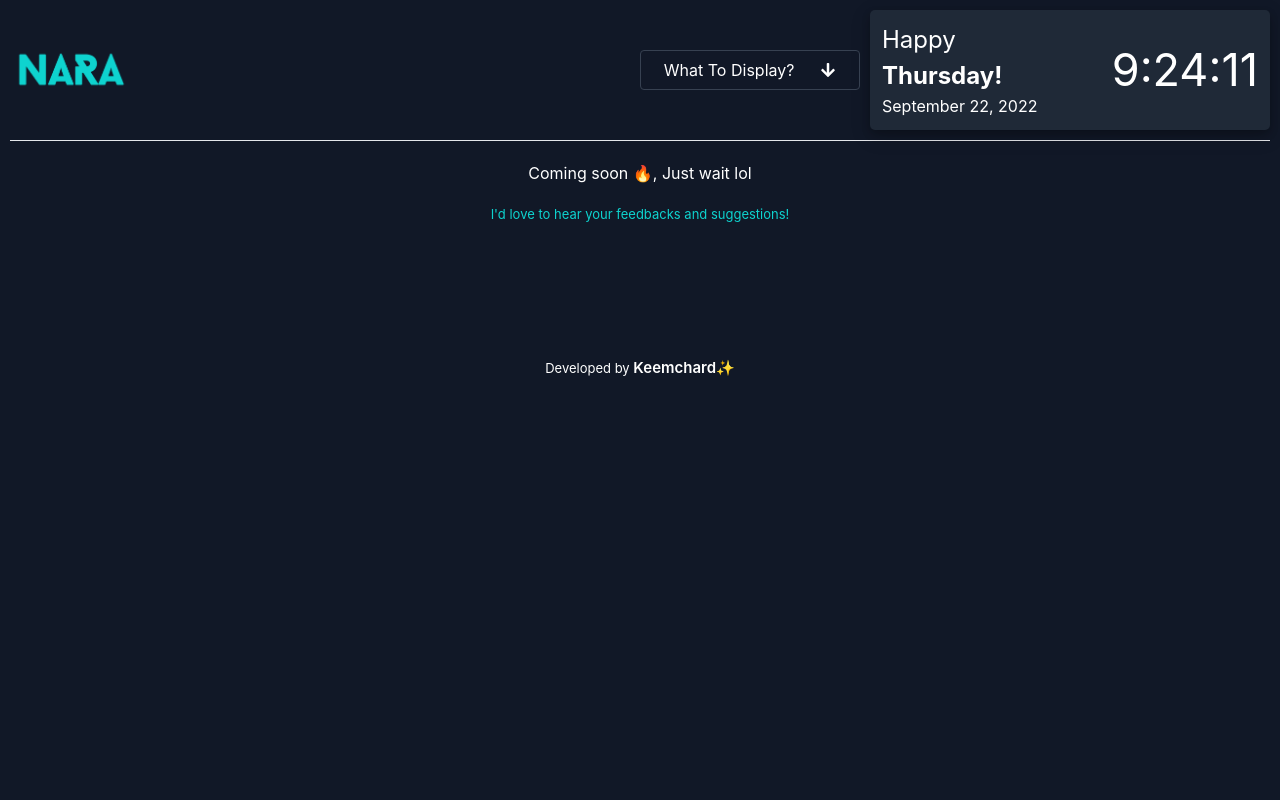
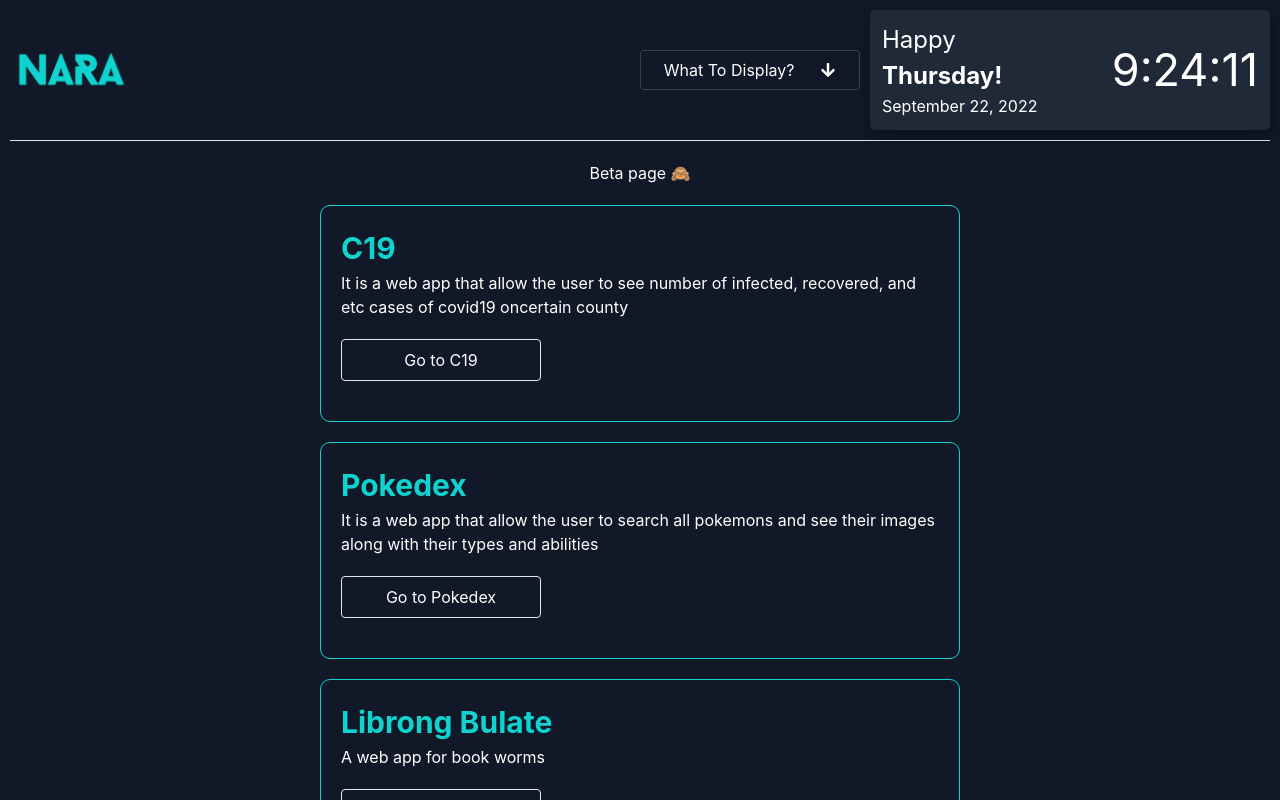
Before and after one commit to Keemchard/NARA, a React (Create React App) app: page /extra in a window 1280 px wide. Shown: the top 800 px of the page. Built offline with nearby package versions, Linux system fonts and the light colour scheme.

Commit message:
add extra cons (beta)

```diff
--- a/src/extraComponent/Extra.tsx
+++ b/src/extraComponent/Extra.tsx
@@ -1,5 +1,8 @@
 import React, { useState } from "react";
 import FeedbackForm from "../feedbackComponent/FeedbackForm";
+import extraModel from "../Types/extraItemsModel";
+import extraItems from "../utils/extraItem";
+import ExtraItemCards from "./extra items/ExtraItemCards";
 
 const Extra = () => {
   const [showFeedback, setShowFeedback] = useState<boolean>(false);
@@ -7,7 +10,19 @@ const Extra = () => {
   return (
     <div className="flex flex-col items-center mb-[100px]">
       {/* ---------------- here the boredom killer page ---------------- */}
-      <div className="mb-[20px]">Coming soon 🔥, Just wait lol</div>
+      <div className="mb-[20px]">Beta page 🙈</div>
+      {extraItems.map((items: extraModel) => {
+        const { title, short_description, link } = items;
+        return (
+          <div>
+            <ExtraItemCards
+              title={title}
+              short_description={short_description}
+              link={link}
+            />
+          </div>
+        );
+      })}
       {/* ---------------- here the boredom killer page ---------------- */}
       <div>
         {showFeedback ? (
@@ -30,7 +45,7 @@ const Extra = () => {
                 setShowFeedback(!showFeedback);
               }}
             >
-              I'd love to hear your feedbacks and suggestions!
+              (Click Me🔥) I'd love to hear your feedbacks and suggestions!
             </button>
           </div>
         )}
--- a/src/extraComponent/extra items/ExtraItemCards.tsx
+++ b/src/extraComponent/extra items/ExtraItemCards.tsx
@@ -1,7 +1,18 @@
-import React from "react";
+import React, { FC } from "react";
+import extraModel from "../../Types/extraItemsModel";
 
-const ExtraItemCards = () => {
-  return <div>ExtraItemCards</div>;
+const ExtraItemCards: FC<extraModel> = ({ title, short_description, link }) => {
+  return (
+    <div className="border-[1px] border-[#0ED3CF] p-[20px] w-[50vw] rounded-[10px] mb-[20px]">
+      <div className="text-[30px] font-bold text-[#0ED3CF]">{title}</div>
+      <div>{short_description}</div>
+      <div className="mt-[20px] mb-[20px]">
+        <a href={link} target="_blank">
+          <button className="hover:bg-[#0ED3CF] border-[1px] rounded p-[8px] w-[200px]">{`Go to ${title}`}</button>
+        </a>
+      </div>
+    </div>
+  );
 };
 
 export default ExtraItemCards;
```
